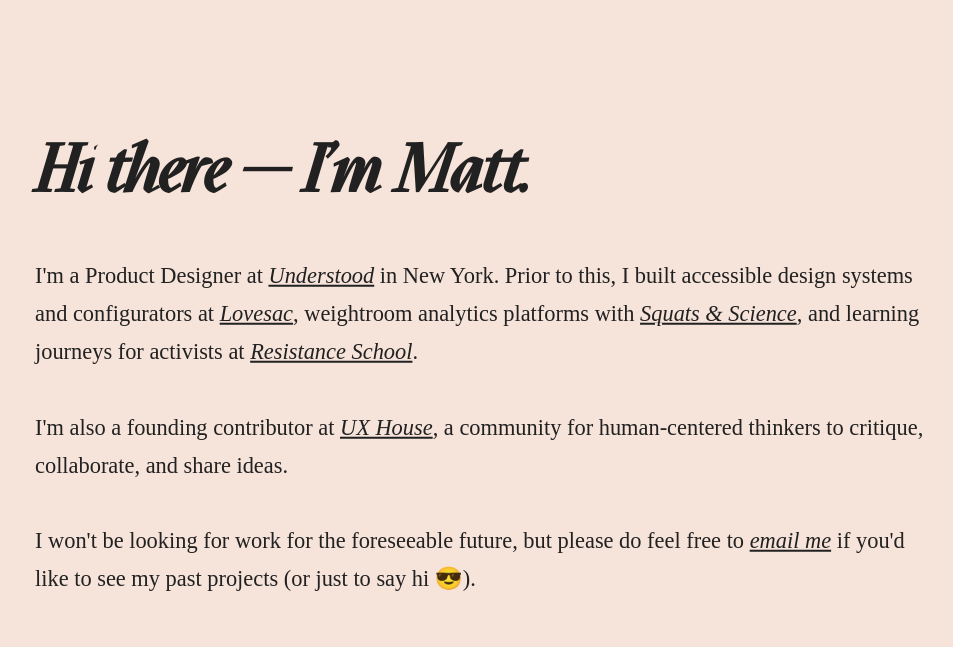
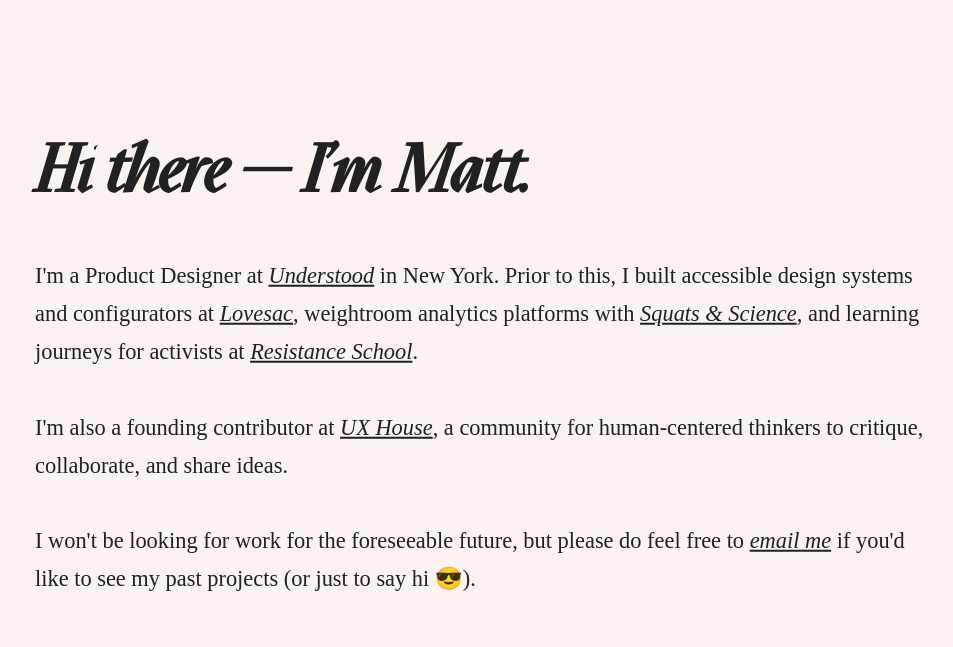
Before and after one commit to weinbergmp/business-card, a plain HTML site: page index.html in a window 1280 px wide. Shown: the top 647 px of the page, without its empty margins (157-1110 px from the left). Drawn offline with Linux system fonts and the light colour scheme.

Commit message:
background color (again lol)

```diff
--- a/index.css
+++ b/index.css
@@ -10,7 +10,7 @@
 
 body {
   padding: 3% 3%;
-  background-color: #F6E3DA;
+  background-color: #FAF3EF;
 }
 
 .content {
```
